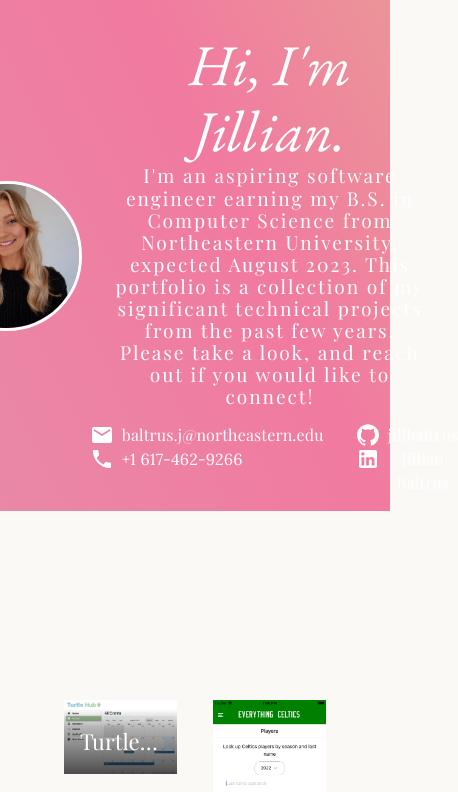
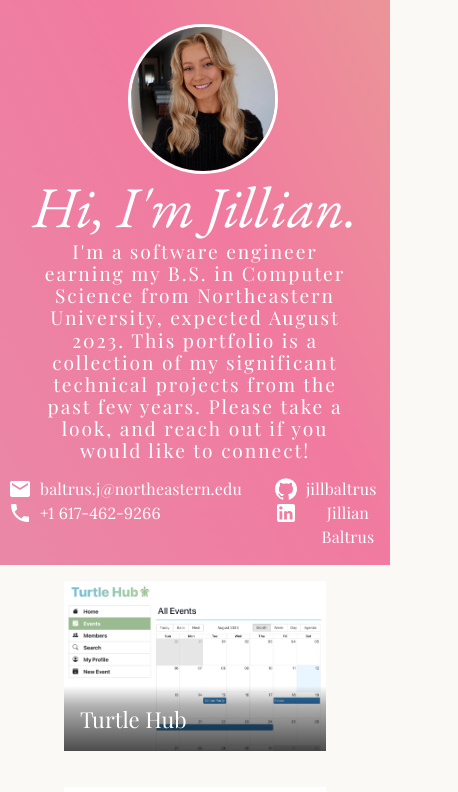
Before and after one commit to jillbaltrus/jillianbaltrusportfolio, a Next.js app: page / in a window 390 px wide. Shown: the top 792 px of the page, 458 px wide, since content can reach past the window. Built offline with nearby package versions, Linux system fonts and the light colour scheme.

Commit message:
ui enhancements: responsive layout, pointer cursors, more clickable area

```diff
--- a/components/portfolio-card.js
+++ b/components/portfolio-card.js
@@ -28,6 +28,7 @@ export default function PortfolioCard({ cardData }) {
         loading="lazy"
         style={{
           opacity: hover ? 0.7 : 1,
+          cursor: hover ? "pointer" : "default",
         }}
         onMouseEnter={handleMouseEnter}
         onMouseLeave={handleMouseLeave}
@@ -35,6 +36,7 @@ export default function PortfolioCard({ cardData }) {
       <ImageListItemBar
         sx={{
           height: "65px",
+          cursor: "pointer",
           "& .MuiImageListItemBar-title": {
             fontSize: "22px",
             fontFamily: "Playfair Display",
@@ -43,6 +45,7 @@ export default function PortfolioCard({ cardData }) {
             "linear-gradient(to top, rgba(0,0,0,0.7) 0%, rgba(0,0,0,0.3) 70%, rgba(0,0,0,0) 100%)",
         }}
         title={cardData.title}
+        onClick={handleModalOpen}
       />
 
       <Dialog
--- a/pages/index.js
+++ b/pages/index.js
@@ -2,13 +2,15 @@ import EmailIcon from "@mui/icons-material/Email";
 import GitHubIcon from "@mui/icons-material/GitHub";
 import LinkedInIcon from "@mui/icons-material/LinkedIn";
 import PhoneIcon from "@mui/icons-material/Phone";
-import { Avatar, Box, ImageList, Typography } from "@mui/material";
+import { Avatar, Box, ImageList, Typography, useMediaQuery } from "@mui/material";
 import Head from "next/head";
 import PortfolioCard from "../components/portfolio-card";
 import data from "../public/data";
 import styles from "../styles/Home.module.css";
 
 export default function Home() {
+  const mdAndUp = useMediaQuery('(min-width:768px)');
+
   return (
     <div>
       <Head>
@@ -26,12 +28,17 @@ export default function Home() {
         <div className={styles.gradientBox}>
           <Box
             display="flex"
-            flexDirection={"row"}
+            flexDirection={mdAndUp ? "row" : "column"}
             alignItems="center"
             justifyContent="center"
+            paddingTop={3}
           >
             <Avatar
-              sx={{ width: 150, height: 150, border: "3px solid white" }}
+              sx={{ width: 150,
+                height: 150,
+                border: "3px solid white",
+                marginLeft: 2
+              }}
               src={"/images/avatar.png"}
               alt="Jillian"
             />
@@ -43,7 +50,7 @@ export default function Home() {
             >
               <h1 className={styles.title}>Hi, I'm Jillian.</h1>
               <h3 className={styles.bio}>
-                I'm an aspiring software engineer earning my B.S. in Computer
+                I'm a software engineer earning my B.S. in Computer
                 Science from Northeastern University, expected August 2023. This
                 portfolio is a collection of my significant technical projects
                 from the past few years. Please take a look, and reach out if
@@ -96,7 +103,7 @@ export default function Home() {
           </Box>
         </div>
         <div className={styles.container}>
-          <ImageList variant="masonry" cols={2} gap={36}>
+          <ImageList variant="masonry" cols={mdAndUp ? 2 : 1} gap={36}>
             {data.map((item) => (
               <PortfolioCard key={item.id} cardData={item} />
             ))}
--- a/styles/Home.module.css
+++ b/styles/Home.module.css
@@ -38,6 +38,7 @@
 
 .title {
   margin: 2rem;
+  margin-top: 0rem;
   margin-bottom: 0rem;
   line-height: 1.15;
   font-size: 3.6rem;
@@ -45,6 +46,13 @@
   color: #fff;
   text-align: center;
   font-family: 'EB Garamond', serif;
+}
+
+@media only screen and (min-width: 768px) {
+  .title {
+    margin: 2rem;
+    margin-bottom: 0rem;
+  }
 }
 
 .whitePlayfair {
```
